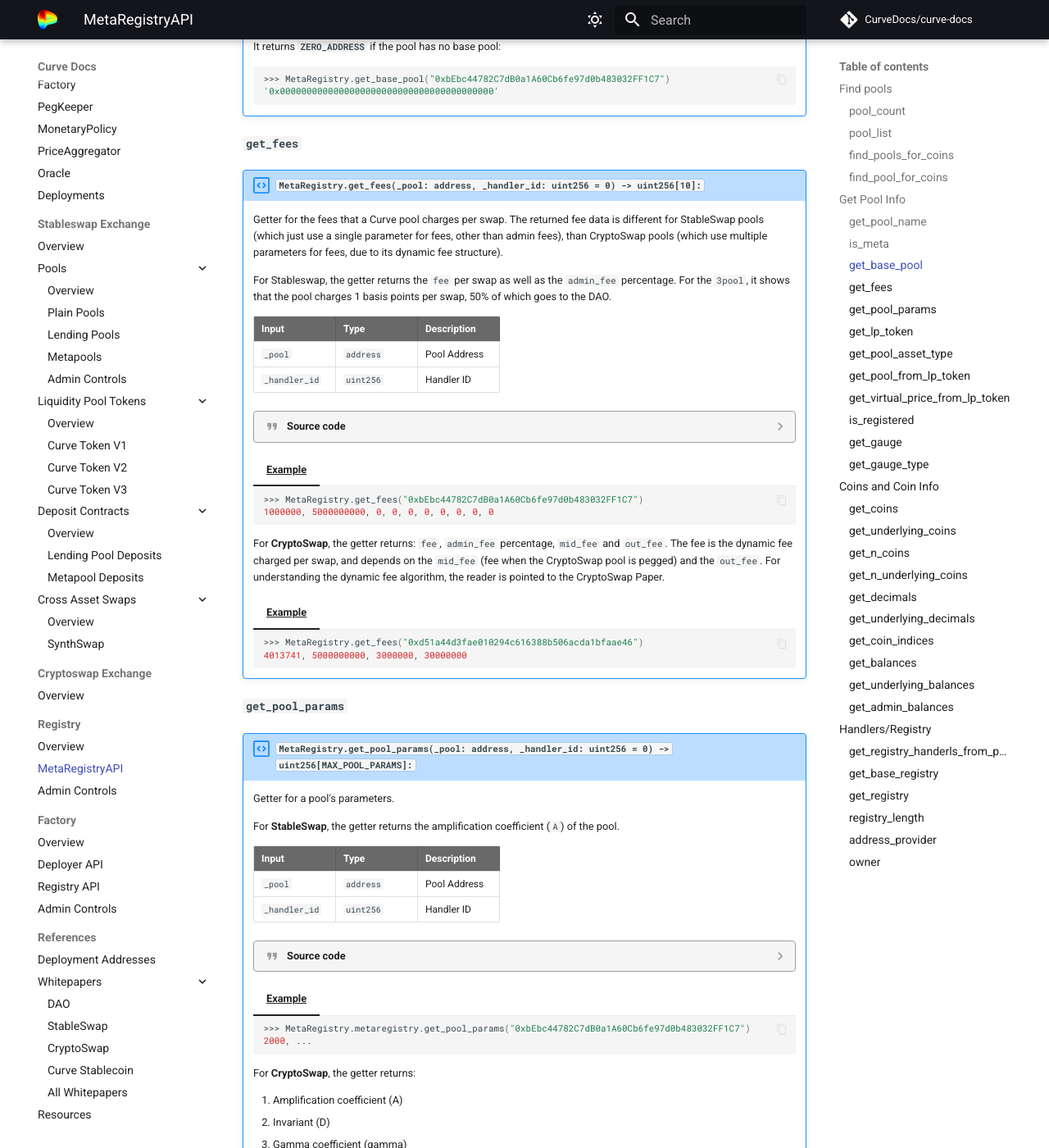
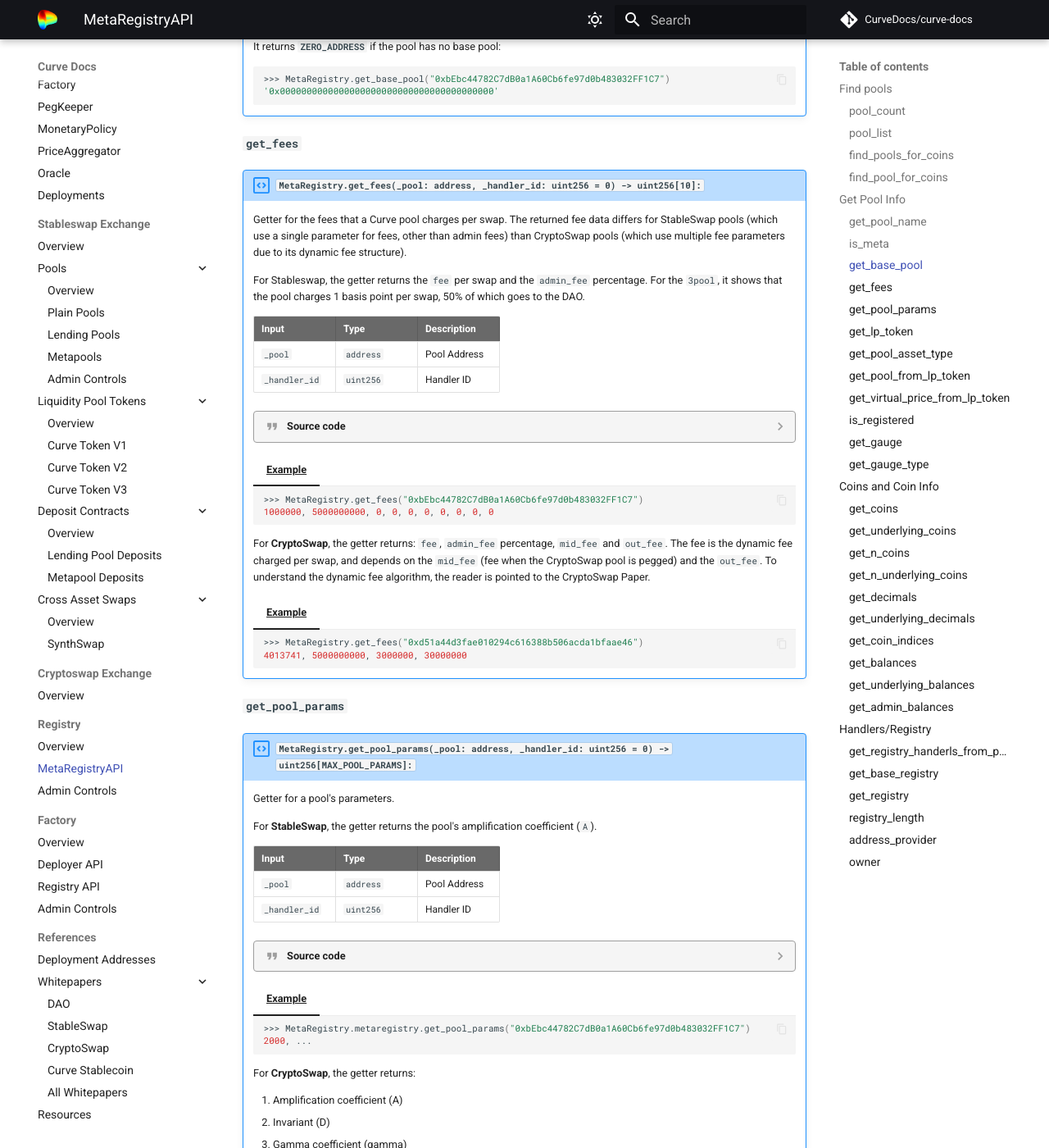
Before and after one commit to CurveDocs/curve-docs, an MkDocs documentation site: the page built from docs/registry/MetaRegistryAPI.md, in a window 1280 px wide and 1400 px high, scrolled down 3865 px. Shown: the whole window at 82% size. Built offline with MkDocs 1.6.1 and Material for MkDocs 9.7.7, drawn with Linux system fonts in a browser that asks for light colours; comment, search, counter and statistics services are not loaded; some of the changed text lies outside the part shown.

Commit message:
grammar and typo fixes

````diff
--- a/docs/registry/MetaRegistryAPI.md
+++ b/docs/registry/MetaRegistryAPI.md
@@ -313,9 +313,9 @@
 ### `get_fees`
 !!! description "`MetaRegistry.get_fees(_pool: address, _handler_id: uint256 = 0) -> uint256[10]:`"
 
-    Getter for the fees that a Curve pool charges per swap. The returned fee data is different for StableSwap pools (which just use a single parameter for fees, other than admin fees), than CryptoSwap pools (which use multiple parameters for fees, due to its dynamic fee structure).
+    Getter for the fees that a Curve pool charges per swap. The returned fee data differs for StableSwap pools (which use a single parameter for fees, other than admin fees) than CryptoSwap pools (which use multiple fee parameters due to its dynamic fee structure).
 
-    For Stableswap, the getter returns the `fee` per swap as well as the `admin_fee` percentage. For the `3pool`, it shows that the pool charges 1 basis points per swap, 50% of which goes to the DAO.
+    For Stableswap, the getter returns the `fee` per swap and the `admin_fee` percentage. For the `3pool`, it shows that the pool charges 1 basis point per swap, 50% of which goes to the DAO.
 
     | Input      | Type   | Description |
     | ----------- | -------| ----|
@@ -349,7 +349,7 @@
         ```
 
 
-    For **CryptoSwap**, the getter returns: `fee`, `admin_fee` percentage, `mid_fee` and `out_fee`. The fee is the dynamic fee charged per swap, and depends on the `mid_fee` (fee when the CryptoSwap pool is pegged) and the `out_fee`. For understanding the dynamic fee algorithm, the reader is pointed to the CryptoSwap Paper.
+    For **CryptoSwap**, the getter returns: `fee`, `admin_fee` percentage, `mid_fee` and `out_fee`. The fee is the dynamic fee charged per swap, and depends on the `mid_fee` (fee when the CryptoSwap pool is pegged) and the `out_fee`. To understand the dynamic fee algorithm, the reader is pointed to the CryptoSwap Paper.
 
     === "Example"
         ```shell
@@ -363,7 +363,7 @@
 
     Getter for a pool's parameters.
 
-    For **StableSwap**, the getter returns the amplification coefficient (`A`) of the pool.
+    For **StableSwap**, the getter returns the pool's amplification coefficient (`A`).
 
     | Input      | Type   | Description |
     | ----------- | -------| ----|
@@ -715,7 +715,7 @@
         def get_underlying_coins(_pool: address, _handler_id: uint256 = 0) -> address[MAX_COINS]:
             """
             @notice Get the underlying coins within a pool
-            @dev For non metapools, returns the same value as `get_coins`
+            @dev For non-metapools, returns the same value as `get_coins`
             @param _pool Pool address
             @param _handler_id id of registry handler
             @return List of coin addresses
@@ -789,7 +789,7 @@
         def get_n_underlying_coins(_pool: address, _handler_id: uint256 = 0) -> uint256:
             """
             @notice Get the number of underlying coins in a pool
-            @dev For non metapools, returns the same as get_n_coins
+            @dev For non-metapools, returns the same as get_n_coins
             @param _pool Pool address
             @return Number of coins
             """
@@ -857,7 +857,7 @@
         def get_underlying_decimals(_pool: address, _handler_id: uint256 = 0) -> uint256[MAX_COINS]:
             """
             @notice Get decimal places for each underlying coin within a pool
-            @dev For non metapools, returns the same value as `get_decimals`
+            @dev For non-metapools, returns the same value as `get_decimals`
             @param _pool Pool address
             @param _handler_id id of registry handler
             @return uint256 list of decimals
````
Also changed, not shown: other parts of docs/registry/MetaRegistryAPI.md (+3 -3 lines).
